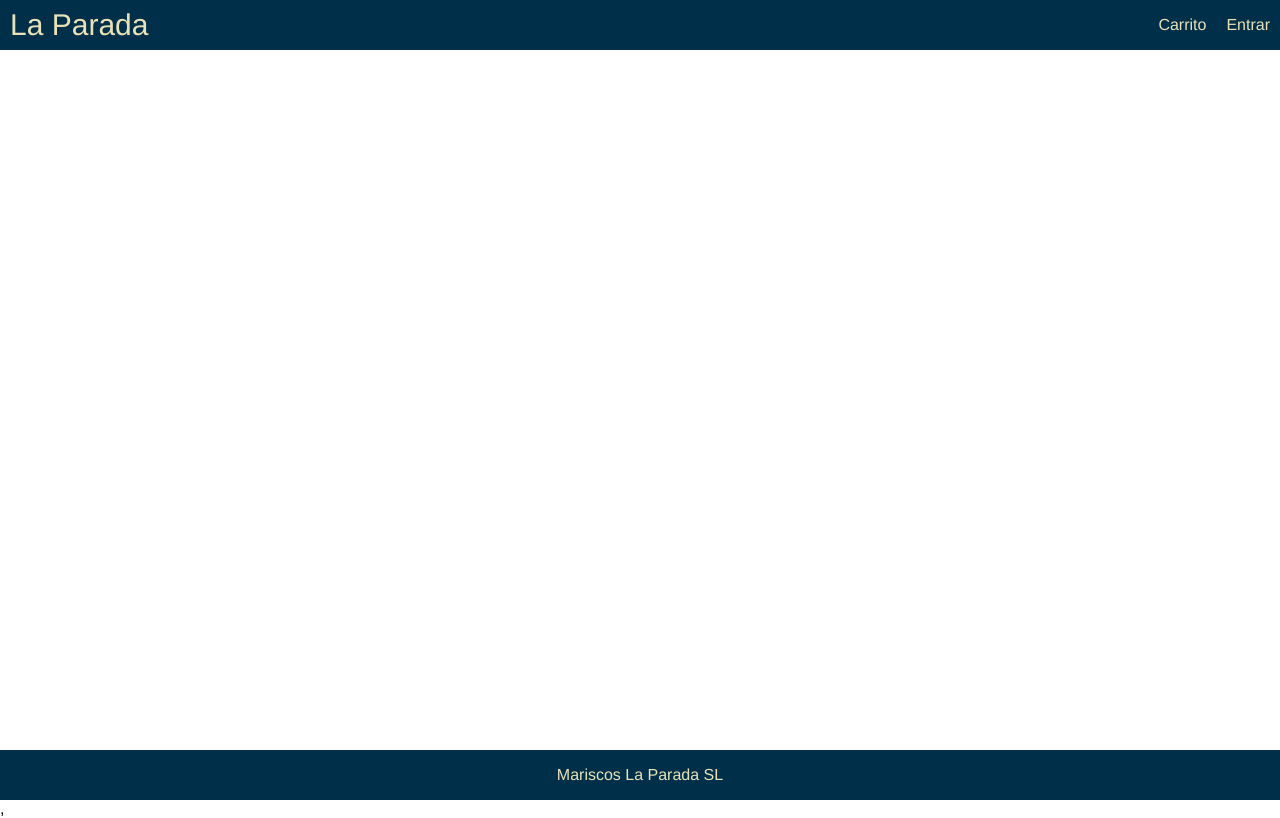
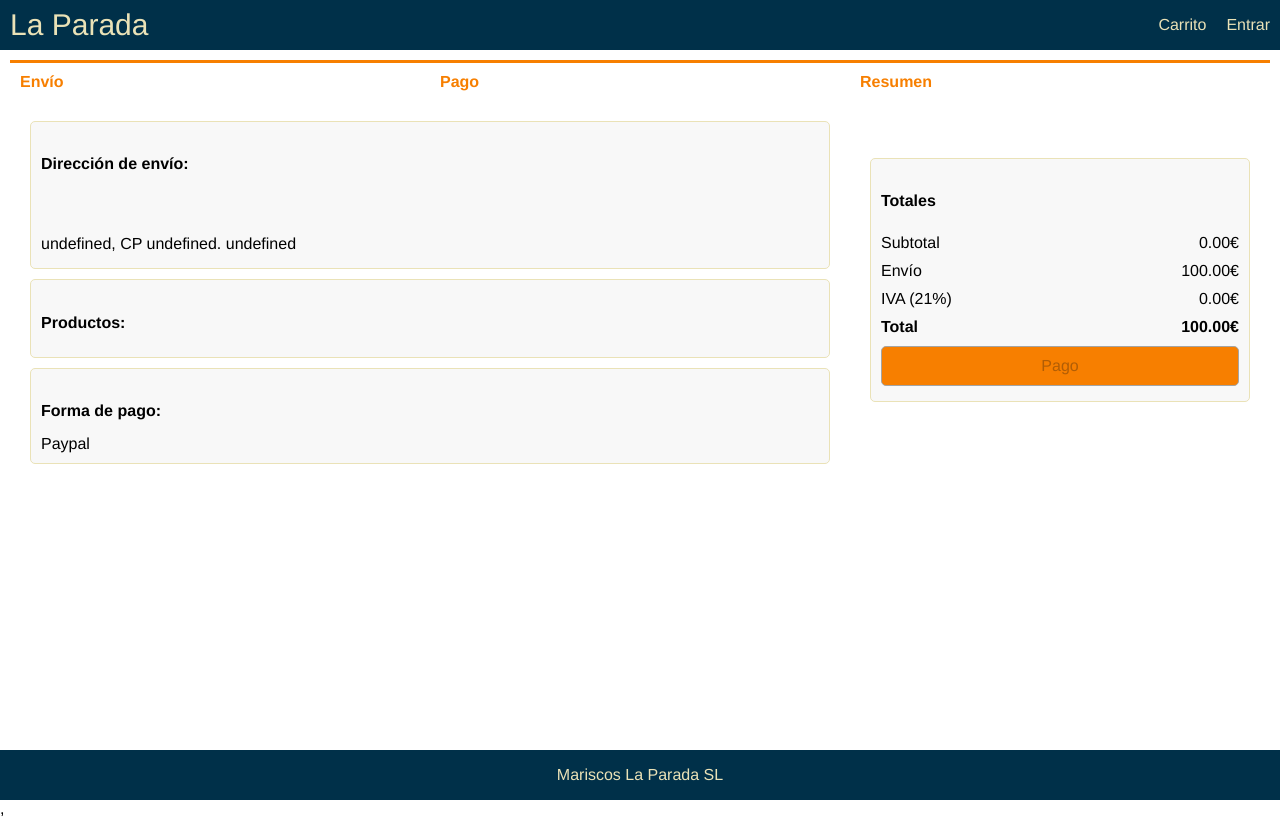
Before and after one commit to prgbono/laParada, a React (Create React App) app in the folder frontend/: page /placeorder in a window 1280 px wide. Built offline with nearby package versions, Linux system fonts and the light colour scheme.

Commit message:
feat(PAYMENT_&_ORDERS): :sparkles: Order summary page (PlaceOrder component)

```diff
--- a/frontend/src/App.js
+++ b/frontend/src/App.js
@@ -9,6 +9,7 @@
 import CartScreen from './screens/CartScreen.js';
 import ShippingAddressScreen from './screens/ShippingAddressScreen.js';
 import PaymentMethodScreen from './screens/PaymentMethodScreen.js';
+import PlaceOrderScreen from './screens/PlaceOrderScreen.js';
 
 function App() {
   const userLogin = useSelector(state => state.userLogin);
@@ -60,6 +61,7 @@
           <Route path="/login" component={LoginScreen}></Route>
           <Route path="/shipping" component={ShippingAddressScreen}></Route>
           <Route path="/payment" component={PaymentMethodScreen}></Route>
+          <Route path="/placeorder" component={PlaceOrderScreen}></Route>
           <Route path="/" component={HomeScreen} exact></Route>
         </main>
         <footer className="row center">Mariscos La Parada SL</footer>
--- /dev/null
+++ b/frontend/src/screens/PlaceOrderScreen.js
@@ -0,0 +1,134 @@
+import React from 'react';
+import { useSelector } from 'react-redux';
+import { Link } from 'react-router-dom';
+import CheckoutSteps from '../components/CheckoutSteps';
+
+export default function PlaceOrderScreen(props) {
+  const cart = useSelector(state => state.cart);
+  if (!cart.paymentMethod) props.history.push('/payment');
+
+  const toPrice = num => Number(num.toFixed(2));
+  cart.itemsPrice = toPrice(
+    cart.cartItems.reduce((acc, item) => acc + item.price * item.quantity, 0),
+  );
+
+  // TODO: calculate shippingPrice based on weight of the order (kgs)!
+  cart.shippingPrice = cart.itemsPrice > 60 ? 0 : 100;
+  cart.taxPrice = cart.itemsPrice * 0.21;
+  cart.totalPrice = cart.itemsPrice + cart.shippingPrice + cart.taxPrice;
+
+  const placeOrderHandler = () => {
+    // e.preventDefault();
+    // TODO: dispatch placeOrder action
+    console.log('placeOrderHandler');
+  };
+
+  return (
+    <>
+      <CheckoutSteps step1 step2 step3></CheckoutSteps>
+      <div className="row top">
+        <div className="col-2">
+          <ul>
+            <li>
+              <div className="card card-body">
+                <h2>Dirección de envío:</h2>
+                <p>
+                  {cart.shippingAddress.fullName}
+                  <br />
+                  {cart.shippingAddress.address}
+                  <br />
+                  {`${cart.shippingAddress.city}, CP ${cart.shippingAddress.postalCode}. ${cart.shippingAddress.country}`}
+                </p>
+              </div>
+            </li>
+            <li>
+              <div className="card card-body">
+                <h2>Productos:</h2>
+                <ul>
+                  {cart.cartItems.map(item => (
+                    <li key={item.product}>
+                      <div className="row">
+                        <div>
+                          <Link to={`/product/${item.product}`}>
+                            <img
+                              src={item.image}
+                              alt={item.name}
+                              className="small"
+                            ></img>
+                          </Link>
+                        </div>
+                        <div className="min-30">
+                          <Link to={`/product/${item.product}`}>
+                            {item.name}
+                          </Link>
+                        </div>
+                        <div>
+                          {`${item.quantity}Kg x ${item.price}€ = ${toPrice(
+                            item.price * item.quantity,
+                          )}€`}
+                        </div>
+                      </div>
+                    </li>
+                  ))}
+                </ul>
+              </div>
+            </li>
+            <li>
+              <div className="card card-body">
+                <h2>Forma de pago:</h2>
+                {cart.paymentMethod}
+              </div>
+            </li>
+          </ul>
+        </div>
+        <div className="col-1">
+          <div className="card card-body">
+            <ul>
+              <li>
+                <h2>Totales</h2>
+              </li>
+              <li>
+                <div className="row">
+                  <div>Subtotal</div>
+                  <div>{cart.itemsPrice.toFixed(2)}€</div>
+                </div>
+              </li>
+              <li>
+                <div className="row">
+                  <div>Envío</div>
+                  <div>{cart.shippingPrice.toFixed(2)}€</div>
+                </div>
+              </li>
+              <li>
+                <div className="row">
+                  <div>IVA (21%)</div>
+                  <div>{cart.taxPrice.toFixed(2)}€</div>
+                </div>
+              </li>
+              <li>
+                <div className="row">
+                  <div>
+                    <strong>Total</strong>
+                  </div>
+                  <div>
+                    <strong>{cart.totalPrice.toFixed(2)}€</strong>
+                  </div>
+                </div>
+              </li>
+              <li>
+                <button
+                  type="button"
+                  onClick={placeOrderHandler}
+                  className="primary block"
+                  disabled={cart.cartItems.length === 0}
+                >
+                  Pago
+                </button>
+              </li>
+            </ul>
+          </div>
+        </div>
+      </div>
+    </>
+  );
+}
```
